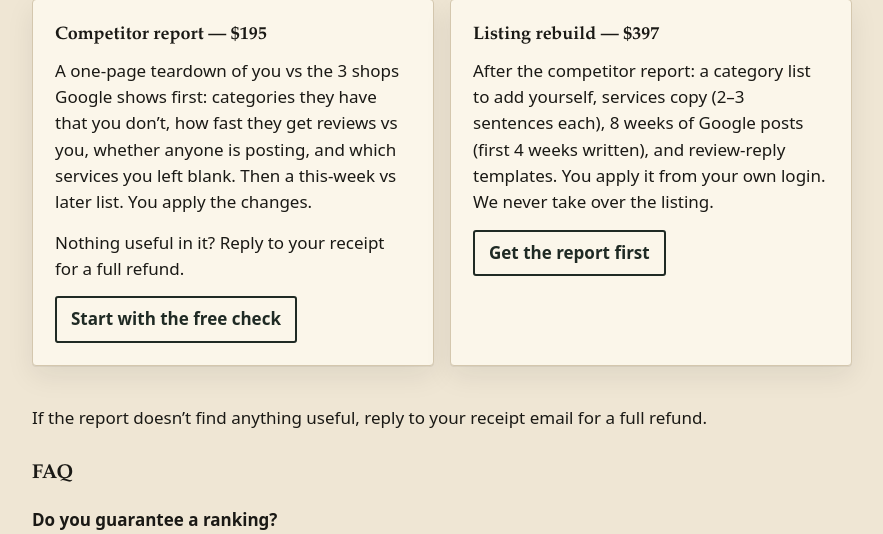
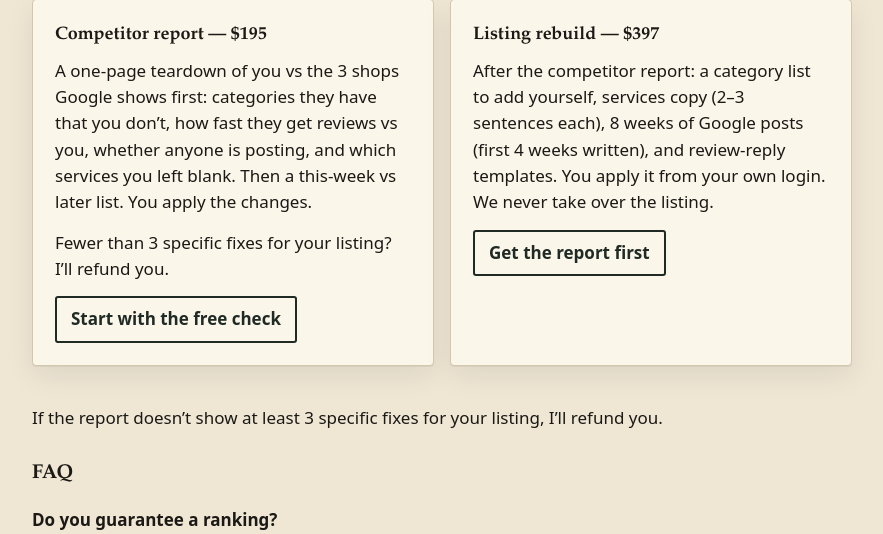
Before and after one commit to carolrnh/map-gap, a Flask app: page / in a window 1280 px wide. Shown: the part 1426-1960 px from the top of the page, without its empty margins (198-1081 px from the left). Run offline with Flask 3, Linux system fonts and the light colour scheme.

Commit message:
Swap refund line for a 3-fixes guarantee (#15)
* Swap refund line for 3-fixes guarantee

* Match the legal-page test to the receipt-email refund line.

The legal page keeps the receipt-email instruction and says we'll refund you, so the /legal assertion checks that sentence.

Co-authored-by: carolrnh <carolrnh@users.noreply.github.com>

---------

Co-authored-by: Grok Bot <bot@godindeploys>
Co-authored-by: Cursor Agent <cursoragent@cursor.com>
Co-authored-by: carolrnh <carolrnh@users.noreply.github.com>

```diff
--- a/app.py
+++ b/app.py
@@ -209,7 +209,7 @@ WHAT_IS_FAQS = [
         "a": (
             "The free check shows 3 things the shops above you have. The competitor report is $195. "
             "The listing rebuild is $397 after you have the competitor report. There is no monthly plan on this site. "
-            "If the report doesn’t find anything useful, reply to your receipt email for a full refund."
+            "If the report doesn’t show at least 3 specific fixes for your listing, I’ll refund you."
         ),
     },
     {
--- a/templates/landing.html
+++ b/templates/landing.html
@@ -58,7 +58,7 @@
       <h3>Competitor report — ${{ price }}</h3>
       <p>A one-page teardown of you vs the 3 shops Google shows first: categories they have that you don’t, how fast they get reviews vs you, whether anyone is posting, and which services you left blank. Then a this-week vs later list. You apply the changes.</p>
       {# TODO: Carol will add a sample report here (fake shop, real format). Do not invent one. #}
-      <p>Nothing useful in it? Reply to your receipt for a full refund.</p>
+      <p>Fewer than 3 specific fixes for your listing? I’ll refund you.</p>
       <a class="offer-link" href="#lookup">Start with the free check</a>
     </article>
     <article class="card offer">
@@ -67,7 +67,7 @@
       <a class="offer-link" href="#lookup">Get the report first</a>
     </article>
   </div>
-  <p>If the report doesn’t find anything useful, reply to your receipt email for a full refund.</p>
+  <p>If the report doesn’t show at least 3 specific fixes for your listing, I’ll refund you.</p>
 </section>
 
 {% include "_faq.html" %}
--- a/templates/legal.html
+++ b/templates/legal.html
@@ -30,7 +30,7 @@
 <section class="card">
   <h2>The ${{ price }} competitor report</h2>
   <p>Paid before delivery of the written report. If card checkout is not connected yet, the site will not collect a card and will show “Payment not connected yet.” There is no simulated checkout. The amount on the card is the amount set on the Stripe payment link.</p>
-  <p>If the report doesn’t find anything useful, reply to your receipt email for a full refund. That receipt comes from the business through Stripe. There is no chat and no phone number.</p>
+  <p>If the report doesn’t show at least 3 specific fixes for your listing, reply to your receipt email and we’ll refund you. That receipt comes from the business through Stripe. There is no chat and no phone number.</p>
   <p>Unless Google Places is turned on, the free check uses public map listings (OpenStreetMap Nominatim) and, when you paste a Google URL, that public page. How fast reviews come in, and Google posts, stay UNKNOWN unless they were actually on the page we could read. UNKNOWN is not zero.</p>
   <p>If the operator turns on the Google Places API, the check uses that API instead. The gaps come from review count, star rating, website, hours, photos (shown as 0–9 or 10+, because Places returns at most 10), primary category, and phone. Google Posts and 90-day review velocity are not in that API, so the check does not report them and does not invent them. If a star rating or review count does not come back, the page says not listed. Not listed is not zero, and it is not counted as a gap.</p>
 </section>
--- a/templates/pay.html
+++ b/templates/pay.html
@@ -15,7 +15,7 @@
     <li>This-week vs later fix list</li>
     <li>The thank-you page shows the report after payment. We do not email it.</li>
   </ul>
-  <p>If the report doesn’t find anything useful, reply to your receipt email for a full refund.</p>
+  <p>If the report doesn’t show at least 3 specific fixes for your listing, I’ll refund you.</p>
 
   {% if pay_href %}
     <p><a class="btn" href="{{ pay_href }}">Pay ${{ price }}</a></p>
--- a/templates/teaser_v1b.html
+++ b/templates/teaser_v1b.html
@@ -171,7 +171,7 @@
     <li>This-week vs later fix list</li>
     <li>The thank-you page shows the report after payment. We do not email it.</li>
   </ul>
-  <p>If the report doesn’t find anything useful, reply to your receipt email for a full refund.</p>
+  <p>If the report doesn’t show at least 3 specific fixes for your listing, I’ll refund you.</p>
   {% if pay_href %}
     <a class="btn pay-live" href="{{ pay_href }}" rel="noopener">Pay ${{ price }}</a>
     <p class="hint">US card. No subscription. 2.9% + 30¢ processing when the link exists.</p>
--- a/templates/what_is_map_gap.html
+++ b/templates/what_is_map_gap.html
@@ -50,7 +50,7 @@
     </div>
   </dl>
   <p>There is no monthly plan on this site.</p>
-  <p>If the report doesn’t find anything useful, reply to your receipt email for a full refund.</p>
+  <p>If the report doesn’t show at least 3 specific fixes for your listing, I’ll refund you.</p>
 </section>
 
 <section>
--- a/test_recheck.py
+++ b/test_recheck.py
@@ -139,7 +139,7 @@ class DurableLinkTests(unittest.TestCase):
         self.assertIn("Competitor report — $195", html)
         self.assertNotIn("Full check", html)
         self.assertIn(
-            "If the report doesn’t find anything useful, reply to your receipt email for a full refund.",
+            "If the report doesn’t show at least 3 specific fixes for your listing, I’ll refund you.",
             html,
         )
         self.assertNotIn("chat support", html.lower())
--- a/test_what_is_map_gap.py
+++ b/test_what_is_map_gap.py
@@ -92,12 +92,12 @@ class WhatIsMapGapTests(unittest.TestCase):
         self.assertIn("Listing rebuild — $397", html)
         self.assertIn("In under a minute you’ll see", html)
         self.assertEqual(
-            html.count("If the report doesn’t find anything useful, reply to your receipt email for a full refund."),
+            html.count("If the report doesn’t show at least 3 specific fixes for your listing, I’ll refund you."),
             1,
         )
         self.assertIn("Name, City or Maps link", html)
         self.assertIn(
-            "If the report doesn’t find anything useful, reply to your receipt email for a full refund.",
+            "If the report doesn’t show at least 3 specific fixes for your listing, I’ll refund you.",
             html,
         )
         self.assertEqual(html.count("You keep the listing. No ranking is guaranteed."), 1)
@@ -187,7 +187,7 @@ class WhatIsMapGapTests(unittest.TestCase):
         self.assertNotIn("on the machine that runs this app", html)
         self.assertIn("The link for your check contains the public result", html)
         self.assertIn(
-            "If the report doesn’t find anything useful, reply to your receipt email for a full refund.",
+            "If the report doesn’t show at least 3 specific fixes for your listing, reply to your receipt email and we’ll refund you.",
             html,
         )
 
```
Also changed, not shown: COPY-LOCK.md (+1 -1 lines).
